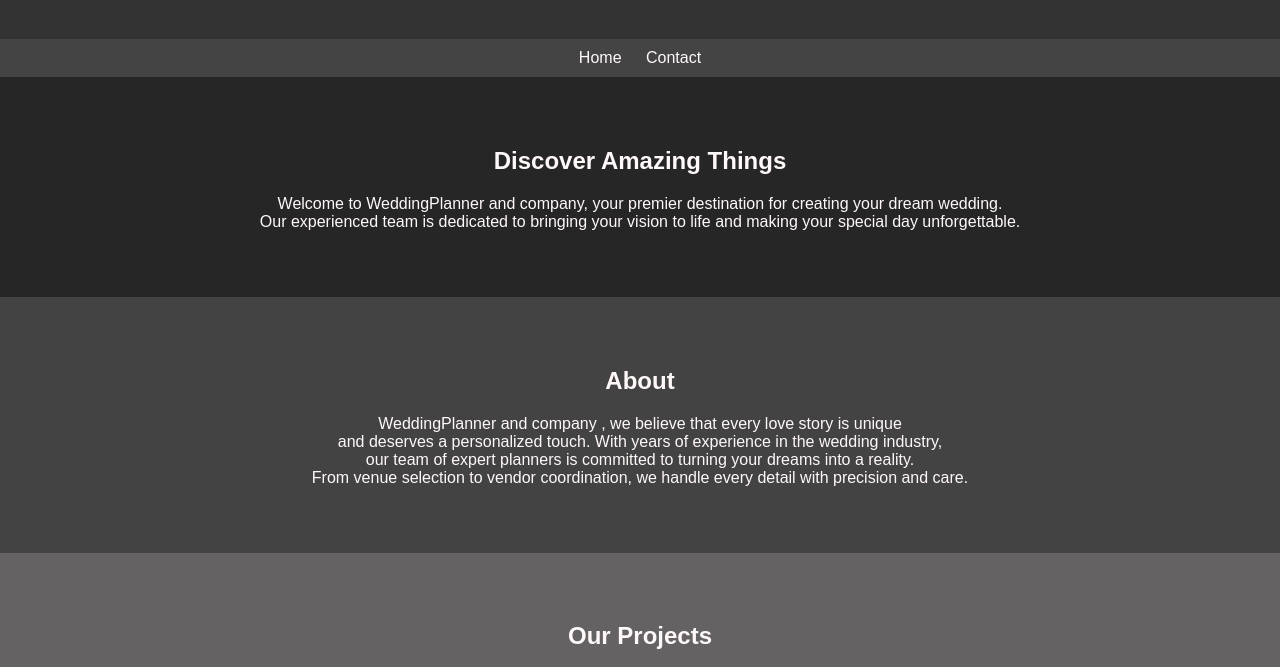
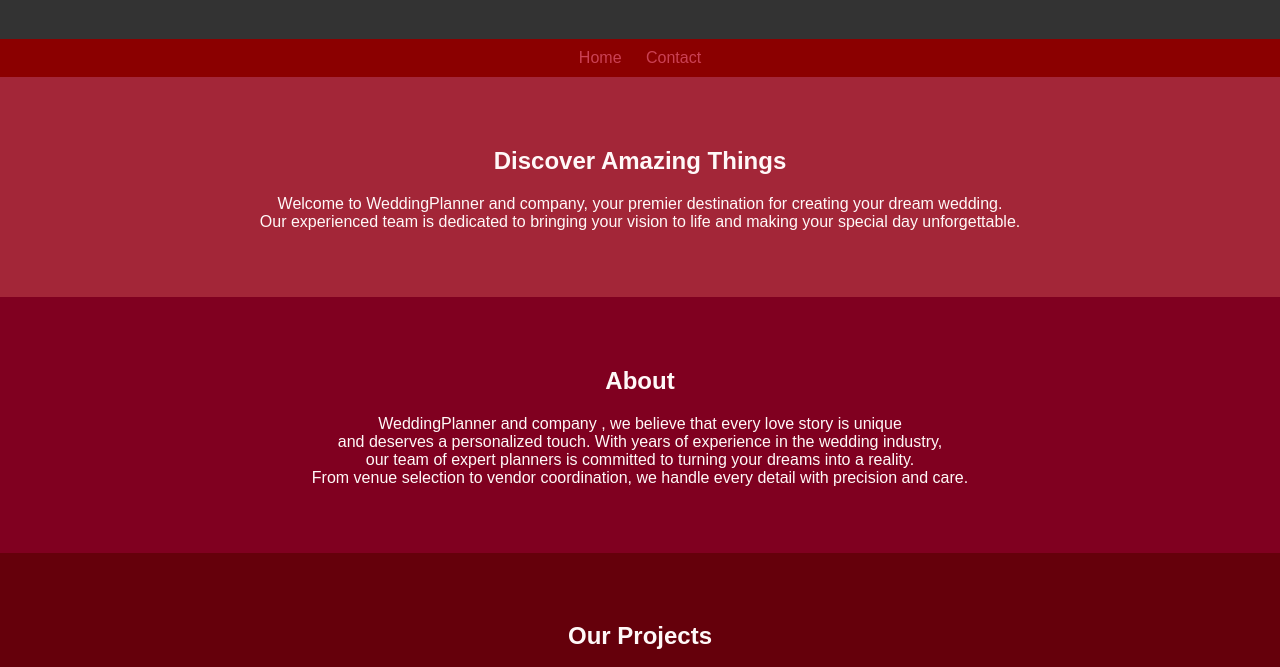
Before and after one commit to vibhumisra/website, a plain HTML site: page index.html in a window 1280 px wide. Shown: the part 81-748 px from the top of the page. Drawn offline with Linux system fonts and the light colour scheme.

Commit message:
Update index.html

```diff
--- a/index.html
+++ b/index.html
@@ -17,29 +17,29 @@
             text-align: center;
         }
         nav {
-            background-color: #444;
+            background-color: #8b0000;
             padding: 10px;
             text-align: center;
         }
         nav a {
-            color: #fff8f8;
+            color: #cb4154;
             text-decoration: none;
             margin: 0 10px;
         }
         .hero {
             background-image: url('your-hero-image.jpg');
             background-size: cover;
-            background-color: #262626;
+            background-color: #a32638;
             color: #fff8f8;
             text-align: center;
             padding: 100px 0;
         }
         .about{
-            background-color: #444343;
+            background-color: #800020;
             color: #fff8f8;
         }
         .project{
-            background-color: #646262;
+            background-color: #65000b;
             color: #fff8f8;
         }
         .hero,.about, .project {
```
